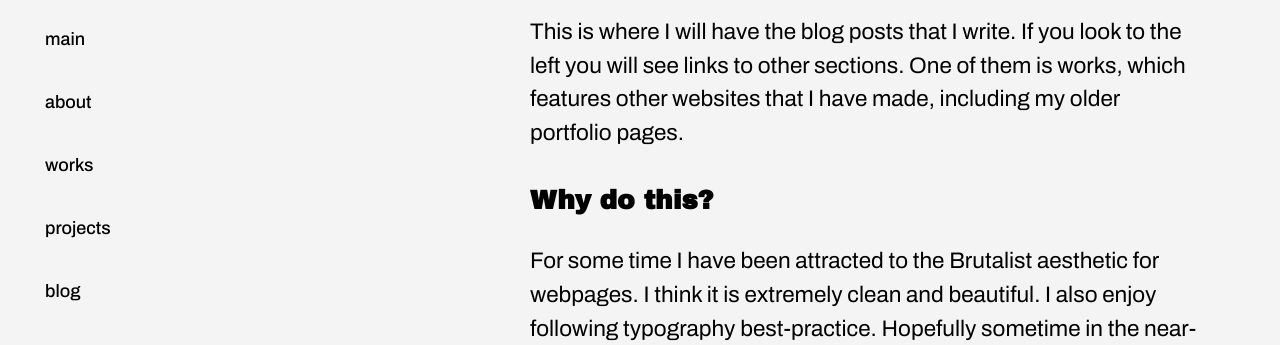
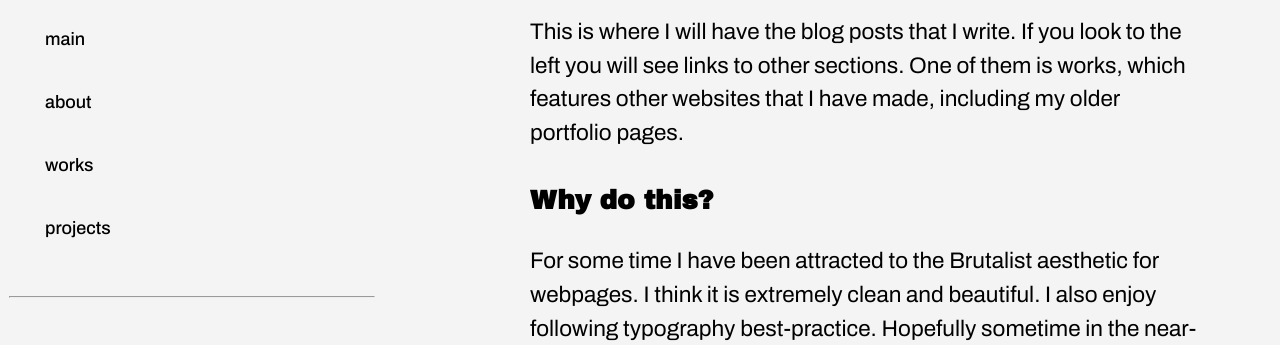
Before and after one commit to derReineke/derreineke.github.io, a plain HTML site: page index.html in a window 1280 px wide. Shown: the part 121-466 px from the top of the page. Drawn offline with nearby package versions, Linux system fonts and the light colour scheme.

Commit message:
Update index.html
No blog

```diff
--- a/index.html
+++ b/index.html
@@ -24,7 +24,7 @@
                     <p class="f5 ml4 pa0 fw5"><a href="/about/" class="link dim black" target="_self">about</a></p>
                     <p class="f5 ml4 pa0 fw5"><a href="/works/" class="link dim black" target="_self">works</a></p>
                     <p class="f5 ml4 pa0 fw5"><a href="/projects/" class="link dim black" target="_self">projects</a></p>
-                    <p class="f5 ml4 pa0 fw5"><a href="https://derreineke.com/blog/" class="link dim black" target="_blank">blog</a></p>
+                   <!-- <p class="f5 ml4 pa0 fw5"><a href="https://derreineke.com/blog/" class="link dim black" target="_blank">blog</a></p> -->
                 </div>
                 <hr class="mt4">
                 <footer class="pv4 pl4 mid-gray fl">
```
